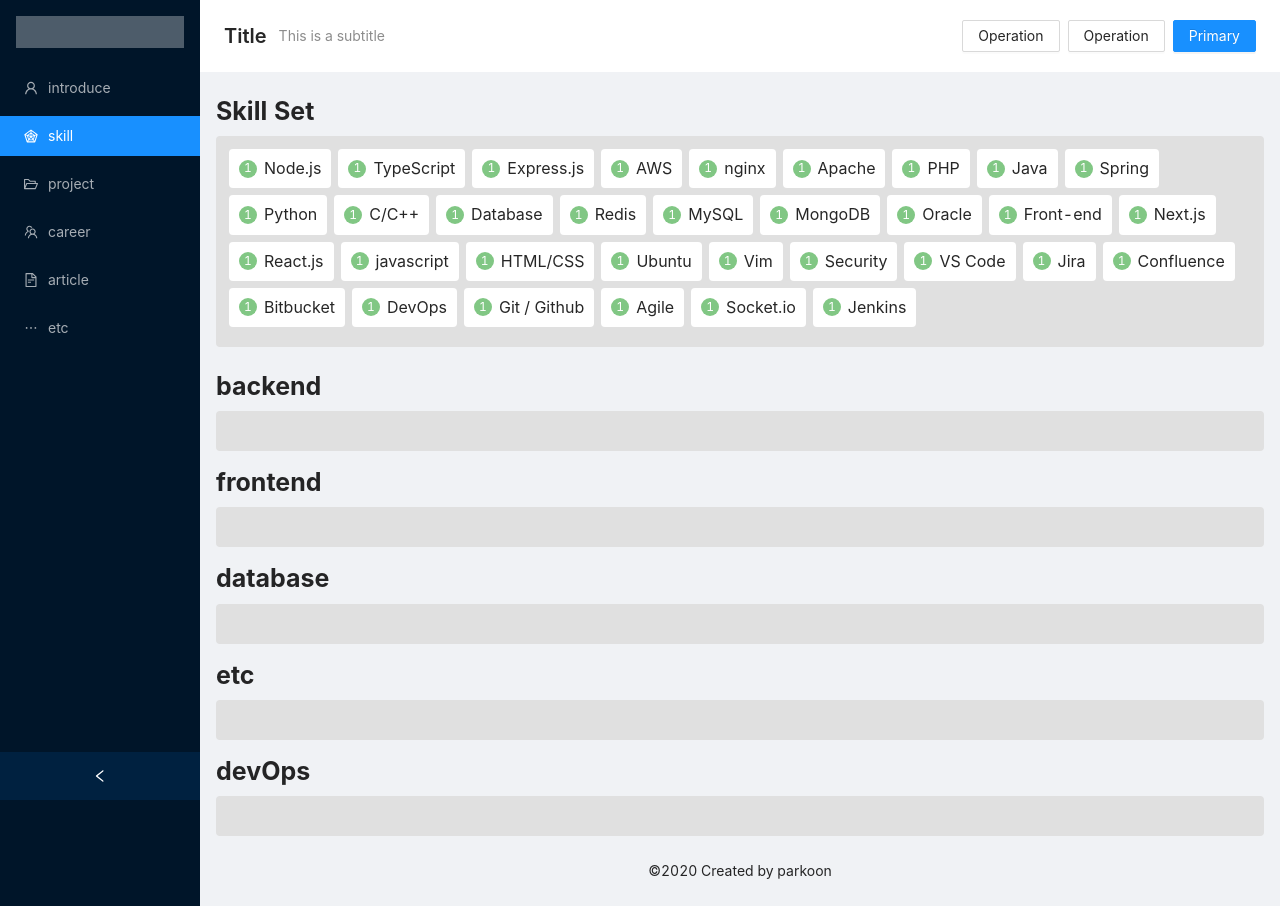
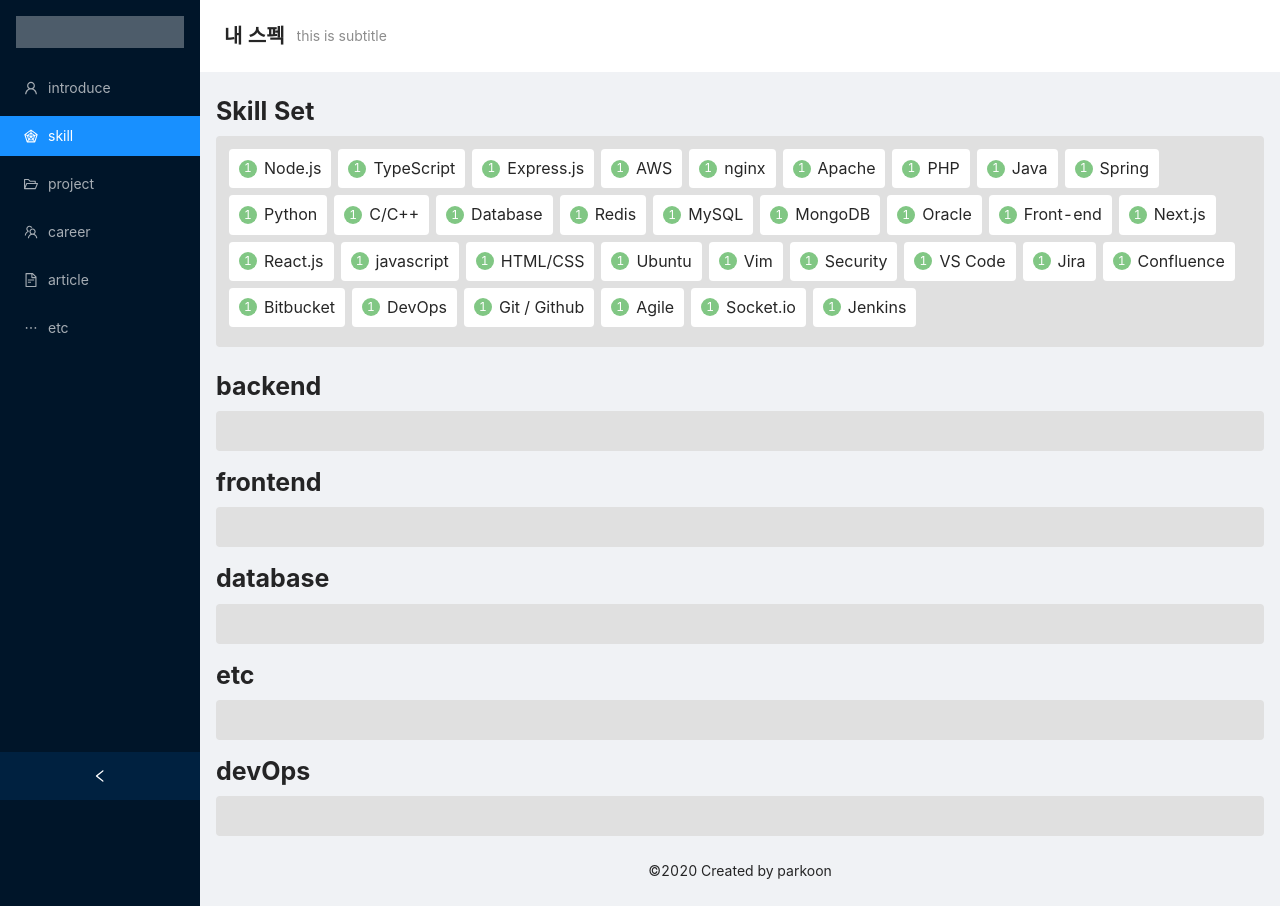
Before and after one commit to parkoon/resume-kit, a Next.js app: page /admin/skill in a window 1280 px wide. Built offline with nearby package versions, Linux system fonts and the light colour scheme.

Commit message:
refactor: udpate layout props
title, subtitle, actions?

```diff
--- a/pages/admin/introduce.tsx
+++ b/pages/admin/introduce.tsx
@@ -8,7 +8,7 @@
   }
 
   return (
-    <AdminLayout center>
+    <AdminLayout title="내가 누구인가" subtitle="this is subtitle">
       <Card style={{ width: '50%' }}>
         <Form initialValues={{ remember: true }} onFinish={onFinish}>
           <Form.Item
--- a/pages/admin/skill.tsx
+++ b/pages/admin/skill.tsx
@@ -95,7 +95,7 @@
   }
 
   return (
-    <AdminLayout>
+    <AdminLayout title="내 스펙" subtitle="this is subtitle">
       <Row style={{ margin: '2rem 0' }}>
         <Col>
           <DragContainer
--- a/src/admin/components/AdminLayout/index.tsx
+++ b/src/admin/components/AdminLayout/index.tsx
@@ -48,13 +48,11 @@
 
 type AdminLayoutProps = {
   children: React.ReactNode
-  center?: boolean
-  // TODO. title, action prop 변경, action은 배열로 받기
-  // TODO. 추가로 subtitle 받기
-  pageTitle?: string
-  pageAction?: React.ReactNode
+  title: string
+  subtitle: string
+  actions?: React.ReactNode[]
 }
-function AdminLayout({ children, center, pageTitle, pageAction }: AdminLayoutProps) {
+function AdminLayout({ children, title, subtitle, actions = [] }: AdminLayoutProps) {
   const router = useRouter()
   const [visible, setVisible] = useState(false)
 
@@ -80,18 +78,7 @@
         </Menu>
       </Sider>
       <Layout className="site-layout">
-        <PageHeader
-          ghost={false}
-          title="Title"
-          subTitle="This is a subtitle"
-          extra={[
-            <Button key="3">Operation</Button>,
-            <Button key="2">Operation</Button>,
-            <Button key="1" type="primary">
-              Primary
-            </Button>,
-          ]}
-        />
+        <PageHeader ghost={false} title={title} subTitle={subtitle} extra={actions} />
         <Content style={{ margin: '0 16px' }}>{children}</Content>
         <Footer style={{ textAlign: 'center' }}>
           ©{moment().format('YYYY')} Created by parkoon
--- a/tslint.json
+++ b/tslint.json
@@ -12,6 +12,7 @@
     "align": false,
     "no-submodule-imports": false,
     "no-object-literal-type-assertion": false,
+    "no-shadowed-variable": false,
     "function-name": [
       true,
       {
```
Also changed, not shown: pages/admin/article.tsx (+5 -4 lines), pages/admin/career.tsx (+5 -4 lines), pages/admin/education.tsx (+5 -4 lines), pages/admin/etc.tsx (+5 -4 lines), pages/admin/project.tsx (+5 -4 lines).
